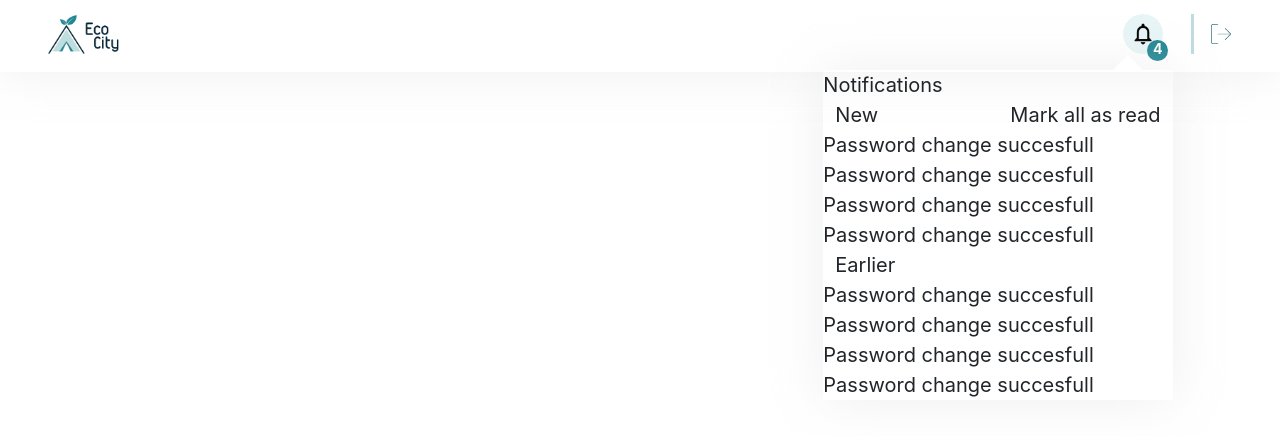
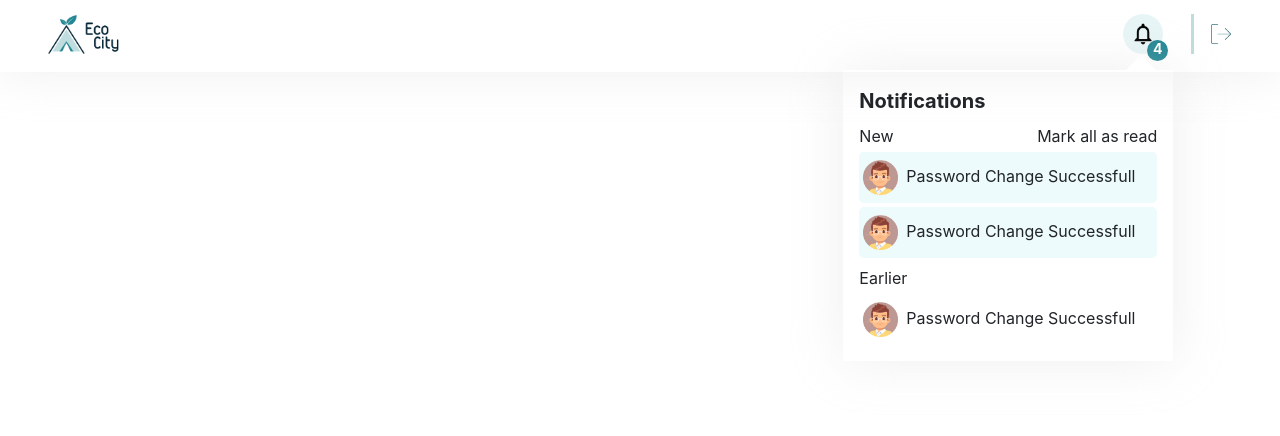
Before and after one commit to IsuruVihan/EcoCity, a React (Create React App) app in the folder admin/: page / in a window 1280 px wide. Both pictures are taken after a click on the picture 1143 px from the left and 34 px from the top of the page. Shown: the top 436 px of the page. Built offline with nearby package versions, Linux system fonts and the light colour scheme.

Commit message:
Completed the UI of notification popup

```diff
--- a/admin/src/assets/styles/common/Notifications.css
+++ b/admin/src/assets/styles/common/Notifications.css
@@ -1,22 +1,32 @@
 .notification-container {
-    z-index: 100;
     top: 70px;
-    /*height: 450px;*/
-    width: 350px;
+    width: 330px;
+    /*max-height: 500px;*/
+    box-shadow: 0 0 50px rgba(220, 220, 220, 0.46);
+
 }
 
 .arrow-top {
-    /*margin-top: 40px;*/
-    box-shadow: 0 0 50px rgba(220, 220, 220, 0.46);
+    /*margin-top: 50px;*/
 }
 
 .arrow-top:after {
     content: " ";
     position: absolute;
-    right: 30px;
+    right: 17px;
     top: -15px;
     border-top: none;
     border-right: 15px solid transparent;
     border-left: 15px solid transparent;
     border-bottom: 15px solid white;
 }
+
+/* styles for notification message */
+.notification-message {
+    border-radius: 5px;
+}
+
+.notification-new {
+    background-color: #EDFBFC;
+
+}
--- a/admin/src/common/Notifications/NotificationMessage.js
+++ b/admin/src/common/Notifications/NotificationMessage.js
@@ -1,11 +1,15 @@
 import React from 'react';
-import {Row} from "react-bootstrap";
+import {Col, Image} from "react-bootstrap";
+import profileImage from '../../assets/images/admin.png';
 
-const NotificationMessage = () => {
+const NotificationMessage = (props) => {
+
     return (
-        <Row>
-            Password change succesfull
-        </Row>
+        <Col lg={12}
+             className={'ps-1 py-2 fs-6 mt-1 notification-message ' + (!props.item.isRead ? 'notification-new' : '')}>
+            <Image src={profileImage} alt='notification-user' fluid width='35px' className='me-2'/>
+            {props.item.message}
+        </Col>
     );
 }
 
--- a/admin/src/common/Notifications/Notifications.js
+++ b/admin/src/common/Notifications/Notifications.js
@@ -4,22 +4,52 @@ import '../../assets/styles/common/Notifications.css';
 import NotificationMessage from "./NotificationMessage";
 
 const Notifications = () => {
+
+    const notifications = [
+        {
+            message: 'Password Change Successfull',
+            isRead: false
+        },
+        {
+            message: 'Password Change Successfull',
+            isRead: false
+        },
+        {
+            message: 'Password Change Successfull',
+            isRead: true
+        },
+    ];
+
+    const newNotifications = notifications.filter(item => item.isRead === false);
+    const oldNotifications = notifications.filter(item => item.isRead === true);
+
     return (
-        <Container className='arrow-top notification-container position-absolute '>
-            <Row> Notifications</Row>
-            <Row>
-                <Col>New</Col>
-                <Col>Mark all as read</Col>
+        <Container className='arrow-top p-3 notification-container position-absolute' fluid>
+            <Row className='fw-bold fs-5 mx-0'> Notifications</Row>
+            {newNotifications.length > 0 && <Row className='fs-6 mx-0 mt-2'>
+                <Col className='px-0'>New</Col>
+                <Col className='px-0 text-end'>Mark all as read</Col>
+                <>
+                    {
+                        newNotifications.map(item => (
+                            <NotificationMessage item={item}/>
+                        ))
+                    }
+                </>
+
+            </Row>}
+
+            <Row className='fs-6 mx-0 mt-2'>
+                <Col className='px-0'>Earlier</Col>
+                <>
+                    {
+                        oldNotifications.map(item => (
+                            <NotificationMessage item={item}/>
+                        ))
+                    }
+                </>
             </Row>
-            <NotificationMessage/>
-            <NotificationMessage/>
-            <NotificationMessage/>
-            <NotificationMessage/>
-            <Row> <Col>Earlier</Col></Row>
-            <NotificationMessage/>
-            <NotificationMessage/>
-            <NotificationMessage/>
-            <NotificationMessage/>
+
         </Container>
     );
 }
```
Also changed, not shown: admin/src/assets/images/admin.png (added).
